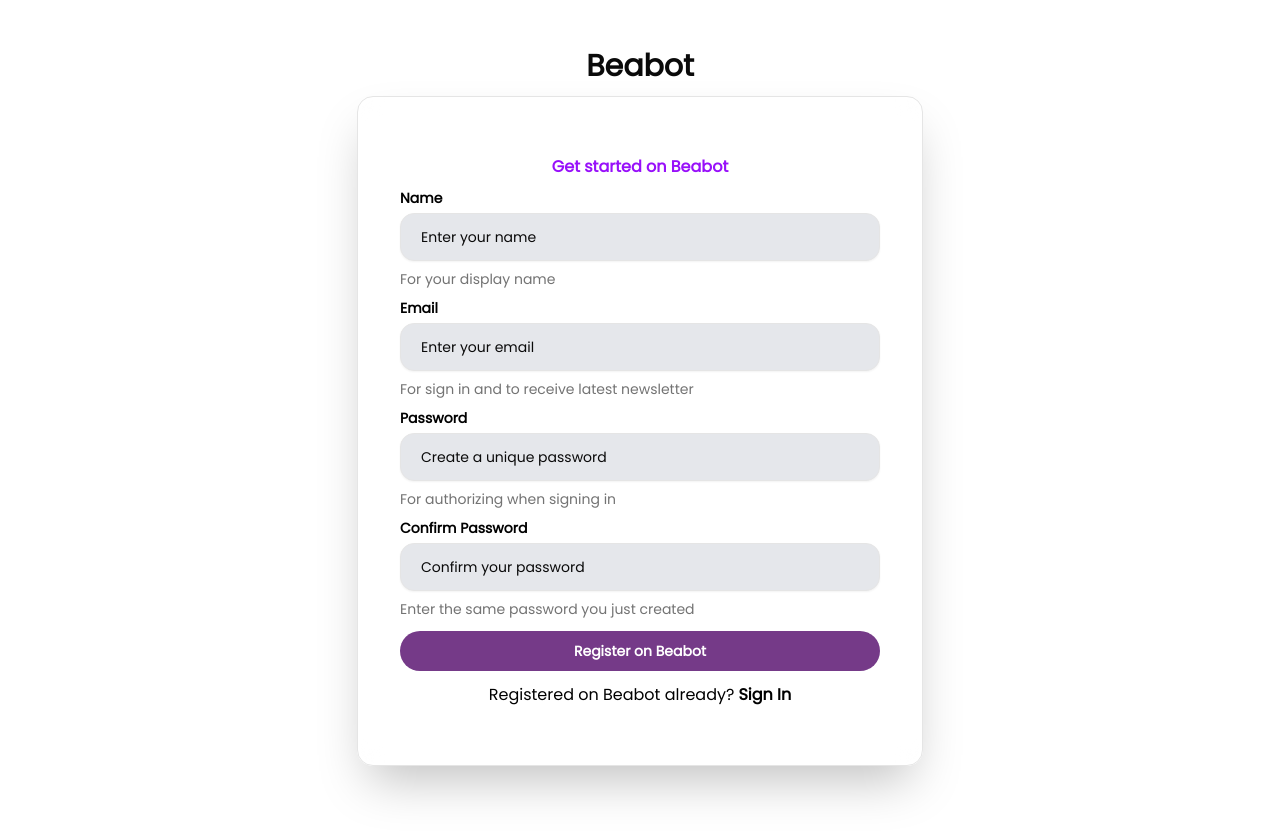
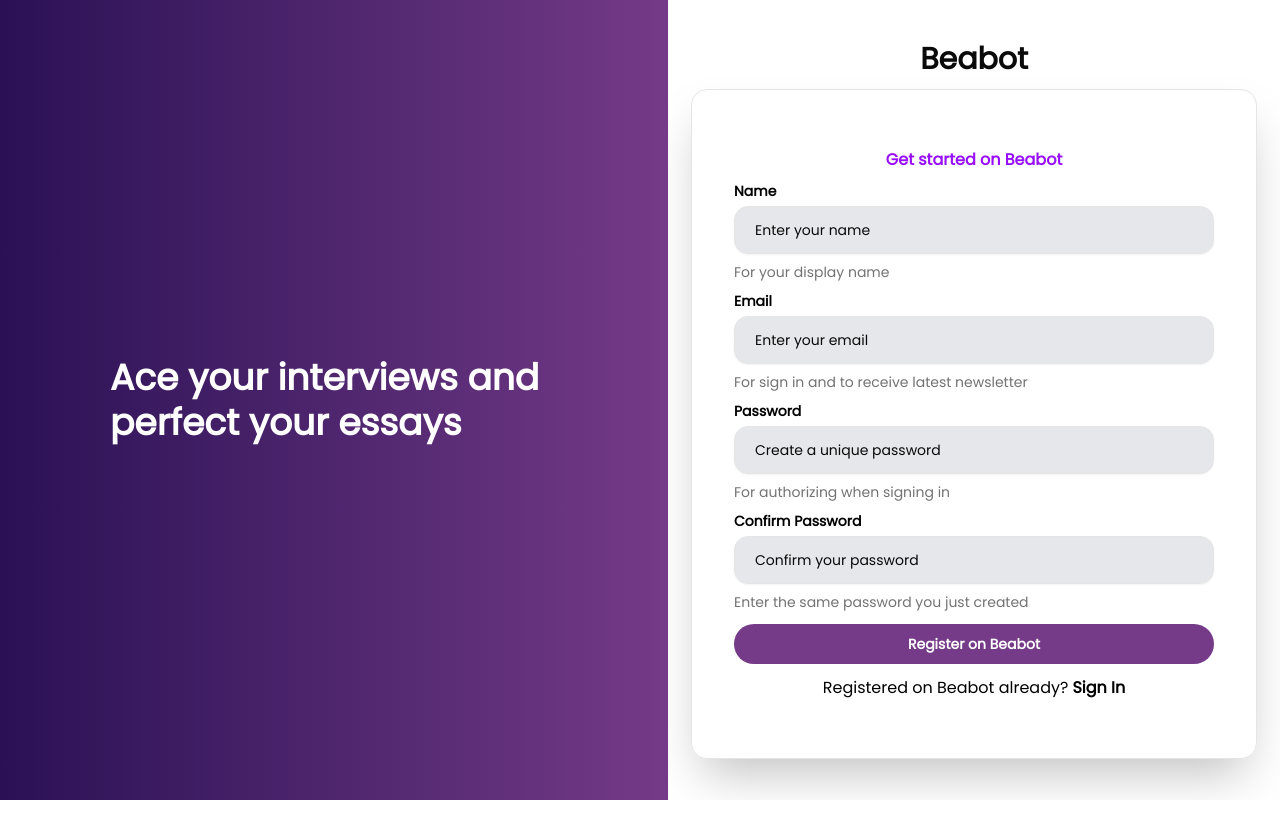
Before and after one commit to xrafidx/beabot, a Next.js app in the folder client/: page /register in a window 1280 px wide. Shown: the top 838 px of the page. After the commit the page ends 800 px from the top, so only its background shows below. Built offline with nearby package versions, Linux system fonts and the light colour scheme.

Commit message:
CHANGE: Ganti tampilan sign in dan register

```diff
--- a/client/app/(auth)/register/page.tsx
+++ b/client/app/(auth)/register/page.tsx
@@ -2,7 +2,22 @@
 import React from "react";
 
 const page = () => {
-  return <AuthForm type="register"></AuthForm>;
+  return (
+    <div>
+      <div className="auth-split-layout">
+        <div className="auth-left-panel">
+          <div className="auth-left-text">
+            Ace your <span className="font-extrabold">interviews </span>
+            and perfect your <span className="font-extrabold">essays</span>
+          </div>
+        </div>
+
+        <div className="auth-right-panel">
+          <AuthForm type="register"></AuthForm>
+        </div>
+      </div>
+    </div>
+  );
 };
 
 export default page;
--- a/client/app/(auth)/sign-in/page.tsx
+++ b/client/app/(auth)/sign-in/page.tsx
@@ -1,7 +1,22 @@
 import React from "react";
 import AuthForm from "@/components/AuthForm";
 const page = () => {
-  return <AuthForm type="sign-in"></AuthForm>;
+  return (
+    <div>
+      <div className="auth-split-layout">
+        <div className="auth-left-panel">
+          <div className="auth-left-text">
+            Ace your <span className="font-extrabold">interviews </span>
+            and perfect your <span className="font-extrabold">essays</span>
+          </div>
+        </div>
+
+        <div className="auth-right-panel">
+          <AuthForm type="sign-in"></AuthForm>
+        </div>
+      </div>
+    </div>
+  );
 };
 
 export default page;
--- a/client/app/globals.css
+++ b/client/app/globals.css
@@ -58,41 +58,6 @@
   --sidebar-accent-foreground: oklch(0.205 0 0);
   --sidebar-border: oklch(0.922 0 0);
   --sidebar-ring: oklch(0.708 0 0);
-}
-
-.dark {
-  --background: oklch(0.145 0 0);
-  --foreground: oklch(0.985 0 0);
-  --card: oklch(0.205 0 0);
-  --card-foreground: oklch(0.985 0 0);
-  --popover: oklch(0.205 0 0);
-  --popover-foreground: oklch(0.985 0 0);
-  --primary: oklch(0.922 0 0);
-  --white: oklch(1 0 0);
-  --primary-foreground: oklch(0.205 0 0);
-  --secondary: oklch(0.269 0 0);
-  --secondary-foreground: oklch(0.985 0 0);
-  --muted: oklch(0.269 0 0);
-  --muted-foreground: var(--light-100);
-  --accent: oklch(0.269 0 0);
-  --accent-foreground: oklch(0.985 0 0);
-  --destructive: oklch(0.704 0.191 22.216);
-  --border: oklch(1 0 0 / 10%);
-  --input: oklch(1 0 0 / 15%);
-  --ring: oklch(0.556 0 0);
-  --chart-1: oklch(0.488 0.243 264.376);
-  --chart-2: oklch(0.696 0.17 162.48);
-  --chart-3: oklch(0.769 0.188 70.08);
-  --chart-4: oklch(0.627 0.265 303.9);
-  --chart-5: oklch(0.645 0.246 16.439);
-  --sidebar: oklch(0.205 0 0);
-  --sidebar-foreground: oklch(0.985 0 0);
-  --sidebar-primary: oklch(0.488 0.243 264.376);
-  --sidebar-primary-foreground: oklch(0.985 0 0);
-  --sidebar-accent: oklch(0.269 0 0);
-  --sidebar-accent-foreground: oklch(0.985 0 0);
-  --sidebar-border: oklch(1 0 0 / 10%);
-  --sidebar-ring: oklch(0.556 0 0);
 }
 
 @theme inline {
@@ -278,8 +243,32 @@
     min-h-screen text-white flex items-center justify-center;
   }
 
-  .auth-layout {
-    @apply flex justify-center items-center mx-auto max-w-7xl flex-col gap-12 my-12 px-16 max-sm:px-4 max-sm:my-8;
+  .auth-split-layout {
+    @apply flex min-h-screen;
+    @apply flex-col lg:flex-row;
+  }
+
+  .auth-left-panel {
+    /* DEFAULT untuk MOBILE/TABLET: Sembunyikan */
+    @apply hidden;
+
+    /* UNTUK LAYAR BESAR (lg:): Tampilkan sebagai flex dan atur propertinya */
+    @apply lg:flex lg:flex-1 lg:w-1/2 lg:items-center lg:justify-center lg:p-8;
+
+    /* Terapkan gaya visual hanya untuk tampilan desktop */
+    @apply purple-gradient lg:text-white lg:relative lg:overflow-hidden;
+  }
+
+  .auth-right-panel {
+    @apply flex-1 w-full lg:w-1/2 flex flex-col items-center justify-center bg-white p-1;
+  }
+
+  .auth-left-text {
+    @apply max-w-md text-4xl font-bold leading-tight;
+  }
+
+  .auth-left-text strong {
+    @apply text-white;
   }
 
   .root-layout {
```
